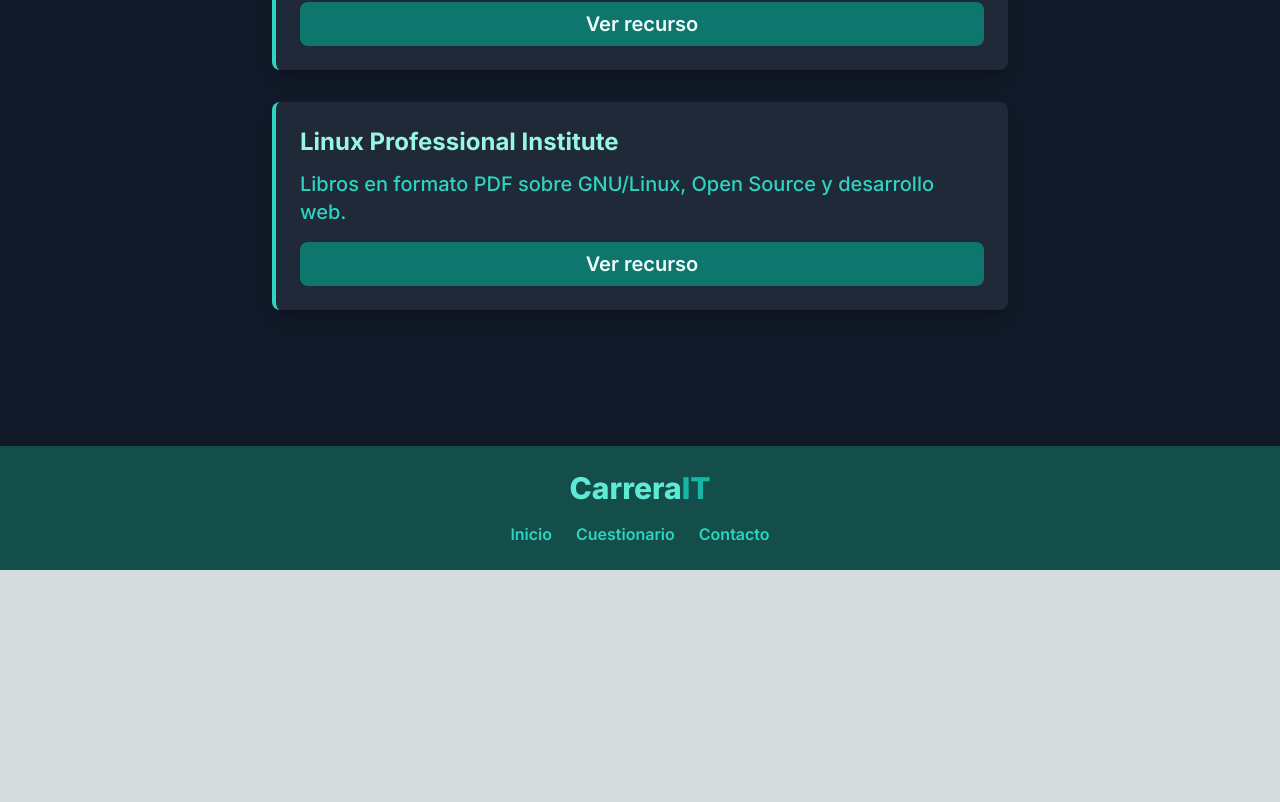
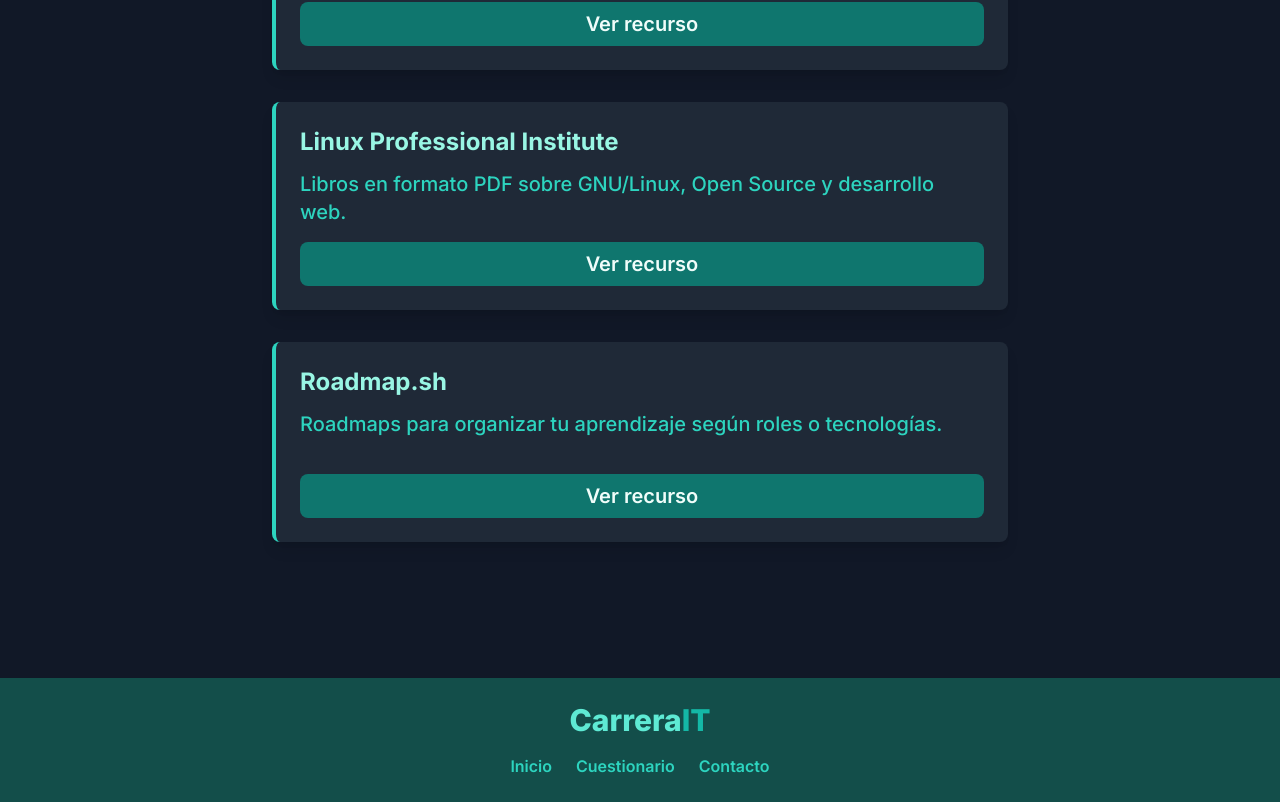
Before and after one commit to aronmilenait/carrerait-roadmap, a Next.js app in the folder carrerait-roadmap/: page /recursos in a window 1280 px wide. Shown: the part 1174-1976 px from the top of the page. Before the commit the page ends 1744 px from the top, so only its background shows below. Built offline with nearby package versions, Linux system fonts and the light colour scheme.

Commit message:
Add roadmap.sh

```diff
--- a/carrerait-roadmap/src/app/data/resources.ts
+++ b/carrerait-roadmap/src/app/data/resources.ts
@@ -32,4 +32,10 @@ export const resources = [
       "Libros en formato PDF sobre GNU/Linux, Open Source y desarrollo web.",
     link: "https://learning.lpi.org/es/learning-materials/learning-materials/",
   },
+  {
+    title: "Roadmap.sh",
+    type: "informacion",
+    description: "Roadmaps para organizar tu aprendizaje según roles o tecnologías.",
+    link: "https://roadmap.sh/"
+  }
 ];
```
